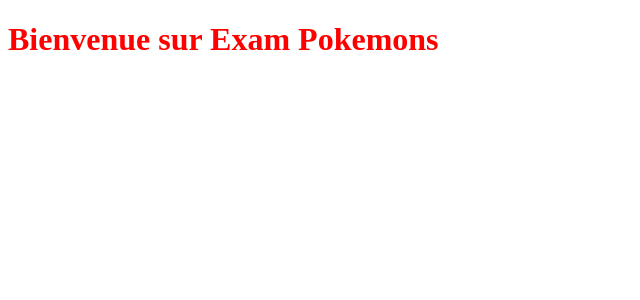
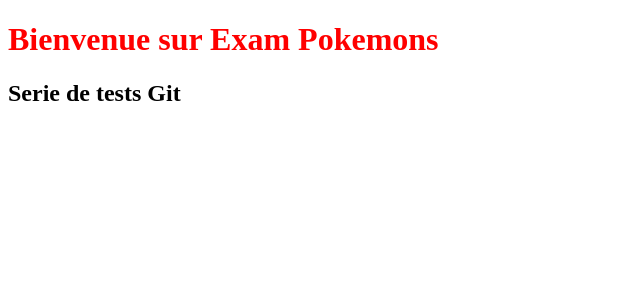
Before and after one commit to Scaphy/exam-pokedex, an Angular app in the folder exam-pokedex/: page / in a window 1280 px wide. Shown: the top 300 px of the page, without its empty margins (0-640 px from the left). Built offline with nearby package versions, Linux system fonts and the light colour scheme.

Commit message:
exam pokemon change style test

```diff
--- a/exam-pokedex/src/app/app.component.html
+++ b/exam-pokedex/src/app/app.component.html
@@ -1 +1,2 @@
 <h1>Bienvenue sur {{ title }}</h1>
+<h2> Serie de tests Git </h2>
```
